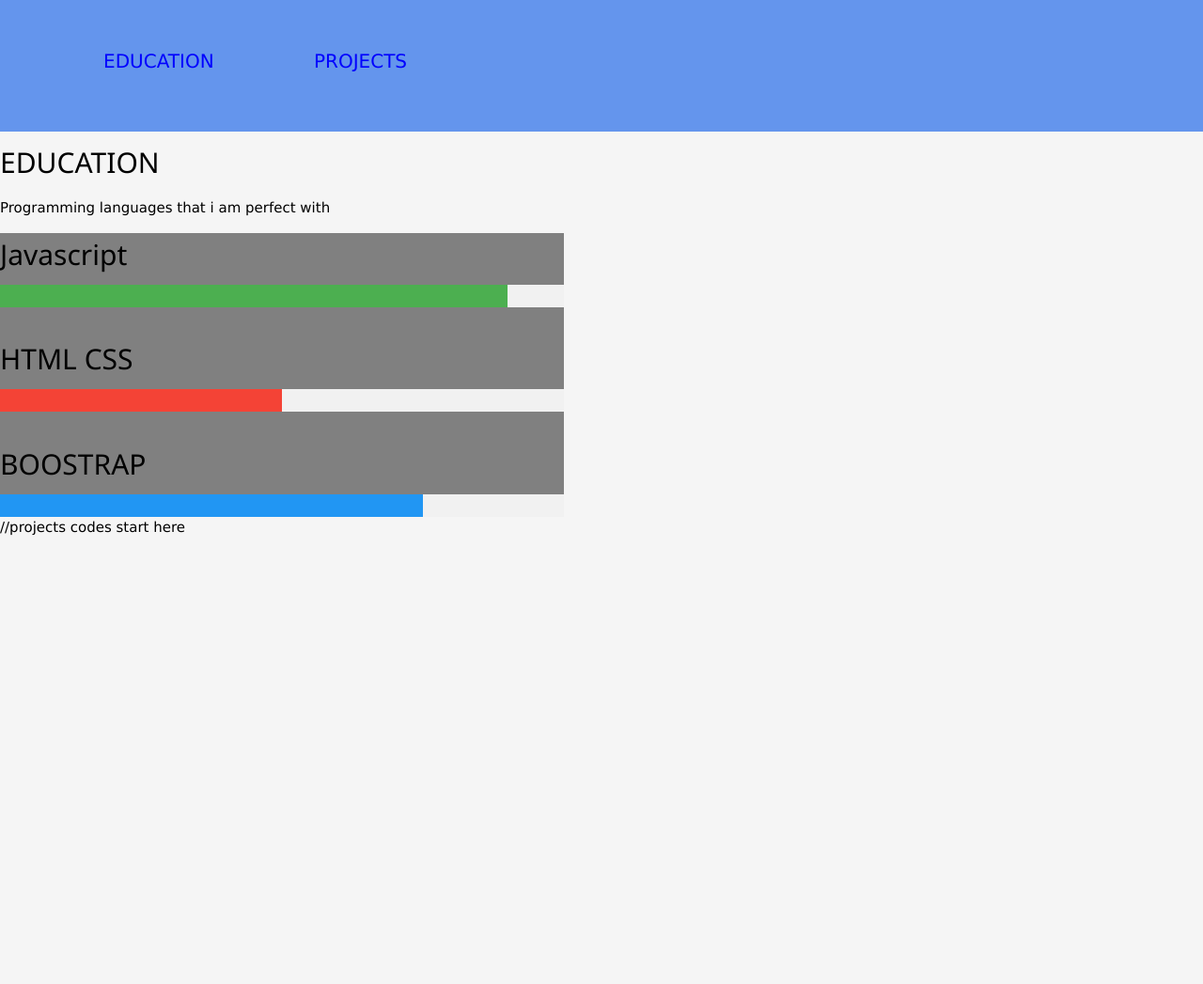
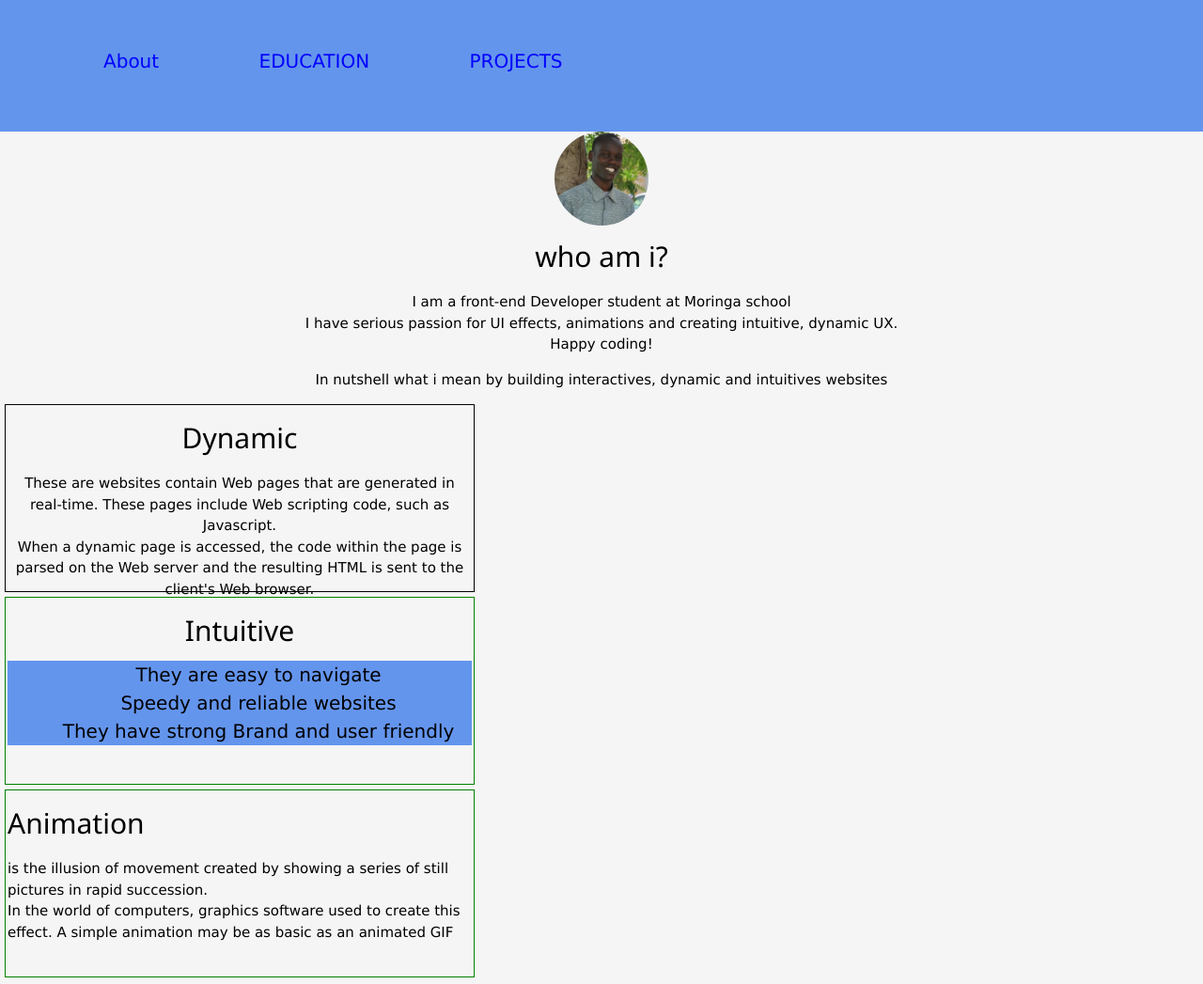
Before and after one commit to Leina33/friday, a plain HTML site: page About.html in a window 1280 px wide. Shown: the part 10-1057 px from the top of the page at 94% size. Before the commit the page ends 800 px from the top, so only its background shows below. Drawn offline with nearby package versions, Linux system fonts and the light colour scheme.

```diff
--- a/About.css
+++ b/About.css
@@ -69,3 +69,46 @@
 
 
 }
+.image{
+    display: block;
+    margin-left: auto;
+    margin-right: auto;
+    text-align:center;
+}
+img{
+    width:100px;
+    height:100px;
+    position:relative;
+
+}
+.subs{
+    padding:0;
+    margin:0;
+
+}
+.dynamic{
+    border:1px solid black;
+    padding:2px;
+    margin:5px;
+    width:500px;
+    height:200px;
+    overflow: visible;
+
+
+}
+.intuitive{
+    border:1px solid green;
+    padding:2px;
+    margin:5px;
+    width:500px;
+    height:200px;
+
+}
+.animation{
+    border:1px solid green;
+    padding:2px;
+    margin:5px;
+    width:500px;
+    height:200px;
+    text-align:left;
+}
--- a/About.html
+++ b/About.html
@@ -13,12 +13,42 @@
     <div class ="navbar">
         <nav>
             <ul>
+         <li><a href ="#About">About</a></li>
         <li><a href ="#EDUCATION">EDUCATION</a></li>
         <li><a href ="#projects">PROJECTS</a></li>
-        </ul>
+       </ul>
     </nav>
     </div>
+    <div id ="About">
+        <div class ="image">
+            <img src ="dominic2.jpg">
+            <h2>who am i?</h2>
+            <p>I am a front-end Developer student at Moringa school<br>I have serious passion for UI effects, animations and creating intuitive, dynamic UX.<br>Happy coding!</p>
+            <p class ="sub"> In nutshell what i mean by building interactives, dynamic and intuitives websites</p>
+            <div class ="dynamic">
+                <h2>Dynamic</h2>
+                <p>These are  websites contain Web pages that are generated in real-time. These pages include Web scripting code, such as Javascript.<br> When a dynamic page is accessed, the code within the page is parsed on the Web server and the resulting HTML is sent to the client's Web browser.</p>
+            </div>
+            <div class ="intuitive">
+                <h2>Intuitive</h2>
+                <ul>
+                    <li>They are easy to navigate</li>
+                    <li>Speedy and reliable websites</li>
+                    <li>They have strong Brand and user friendly</li>
+                </ul>
+            </div>
+            <div class ="animation">
+                <h2>Animation</h2>
+                <p>is the illusion of movement created by showing a series of still pictures in rapid succession.<br> In the world of computers, graphics software used to create this effect. A simple animation may be as basic as an animated GIF</p>
+            </div>
+
+
+
+        </div>
+
+    </div>
     <div id="EDUCATION">
+        <div class ="column">
         <h2>EDUCATION </h2>
     <p>Programming languages that i am perfect with</emp></p>
     <div class ="languages">
@@ -34,13 +64,9 @@
      <div class="w3-light-grey">
          <div class="w3-blue" style="height:24px;width:75%"></div>
         </div>
+    </div>
      </div>
     </div>
-    //projects codes start here
-    <div id ="PROJECTS">
-        <div class ="cars">
-            <a href =""
-        </div>
-    </div>
+
 </body>
 </html>
```
